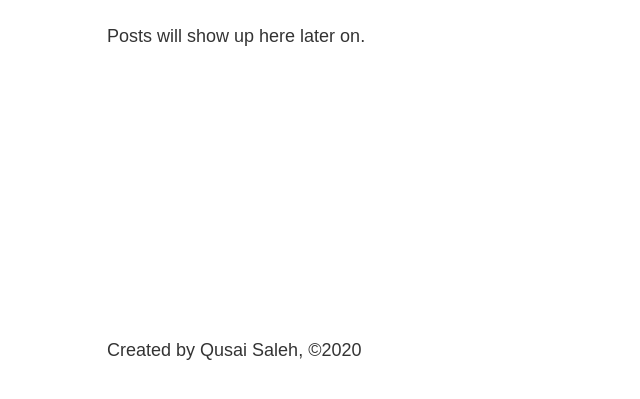
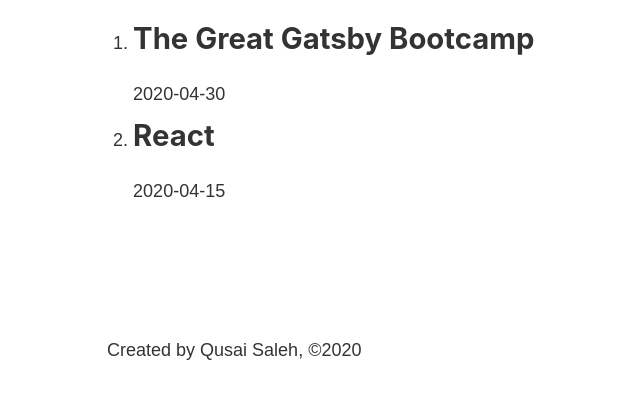
Before and after one commit to qsaleh/gatsby-bootcamp, a Gatsby site: page /blog in a window 1280 px wide. Shown: the part 393-792 px from the top of the page, without its empty margins (176-816 px from the left). Built offline with nearby package versions, Linux system fonts and the light colour scheme; Gatsby itself is replaced by a stand-in of ours.

Commit message:
created first blog posts from pages in src

```diff
--- a/gatsby-config.js
+++ b/gatsby-config.js
@@ -10,6 +10,14 @@
     author: 'Qusai Saleh'
   },
   plugins: [
-    'gatsby-plugin-sass'
+    'gatsby-plugin-sass',
+    {
+      resolve: 'gatsby-source-filesystem',
+      options: {
+        name: 'pages',
+        path: `${__dirname}/src/`
+      },
+    },
+    'gatsby-transformer-remark'
   ],
 }
--- a/package.json
+++ b/package.json
@@ -16,6 +16,8 @@
   "dependencies": {
     "gatsby": "^2.21.0",
     "gatsby-plugin-sass": "^2.3.0",
+    "gatsby-source-filesystem": "^2.3.0",
+    "gatsby-transformer-remark": "^2.8.3",
     "node-sass": "^4.14.0",
     "react": "^16.12.0",
     "react-dom": "^16.12.0"
--- a/src/pages/blog.js
+++ b/src/pages/blog.js
@@ -1,12 +1,37 @@
 import React from "react"
+import { graphql, useStaticQuery} from 'gatsby'
 
 import Layout from '../components/layout'
 
 const BlogPage = () => {
+  const data = useStaticQuery(graphql`
+  query {
+    allMarkdownRemark {
+      edges {
+        node {
+          frontmatter {
+            title
+            date
+          }
+        }
+      }
+    }
+
+  }
+  `)
   return (
       <Layout>
       <h1>Blog</h1>
-      <p>Posts will show up here later on.</p>
+      <ol>
+        {data.allMarkdownRemark.edges.map((edge) => {
+          return (
+            <li>
+              <h2>{edge.node.frontmatter.title}</h2>
+              <p>{edge.node.frontmatter.date}</p>
+            </li>
+          )
+        })}
+      </ol>
       </Layout>
   )
 }
--- /dev/null
+++ b/src/posts/gatsby.md
@@ -0,0 +1,12 @@
+---
+title: "The Great Gatsby Bootcamp"
+date: "2020-04-30"
+---
+
+I just launched a new bootcamp!
+
+## Topics Covered
+
+1. Gatsby
+2. GraphQL
+3. React
--- /dev/null
+++ b/src/posts/react.md
@@ -0,0 +1,6 @@
+---
+title: "React"
+date: "2020-04-15"
+---
+
+In this post you'll learn React.
```
Also changed, not shown: 1 other file.
